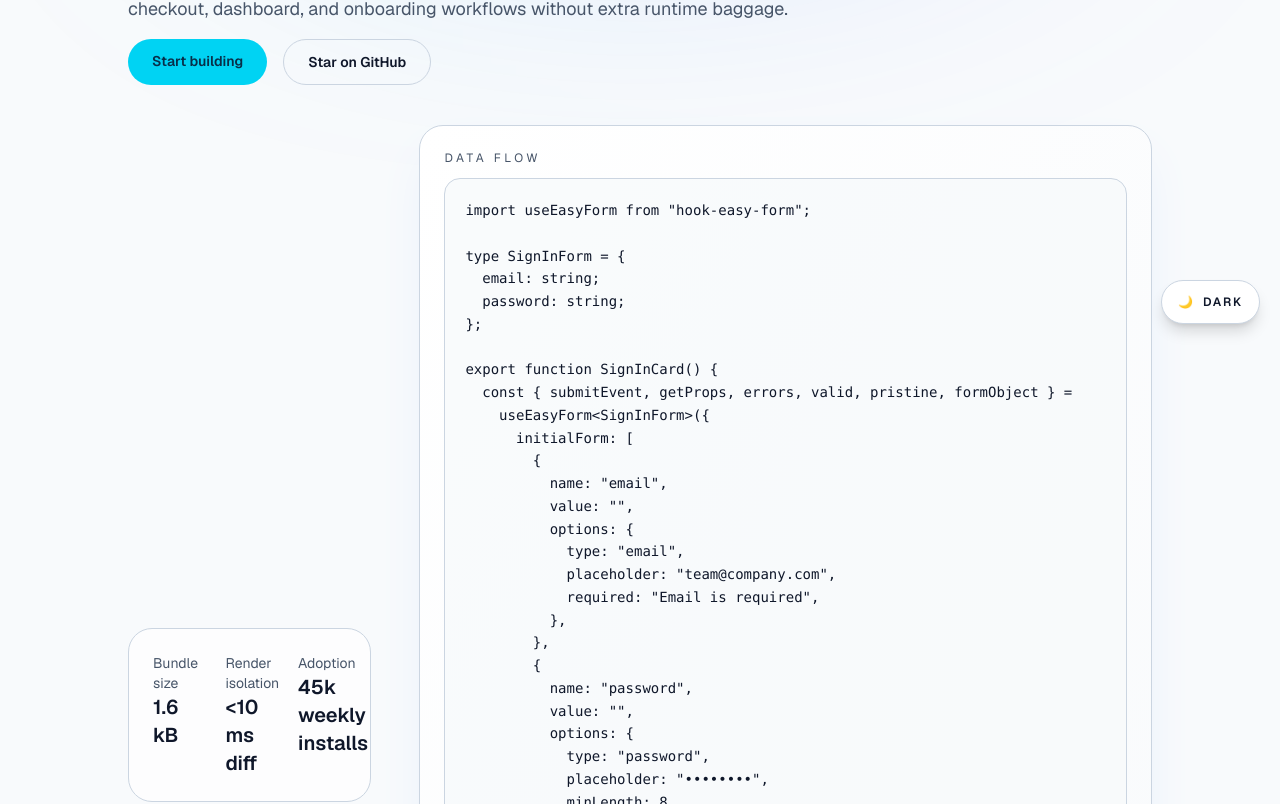
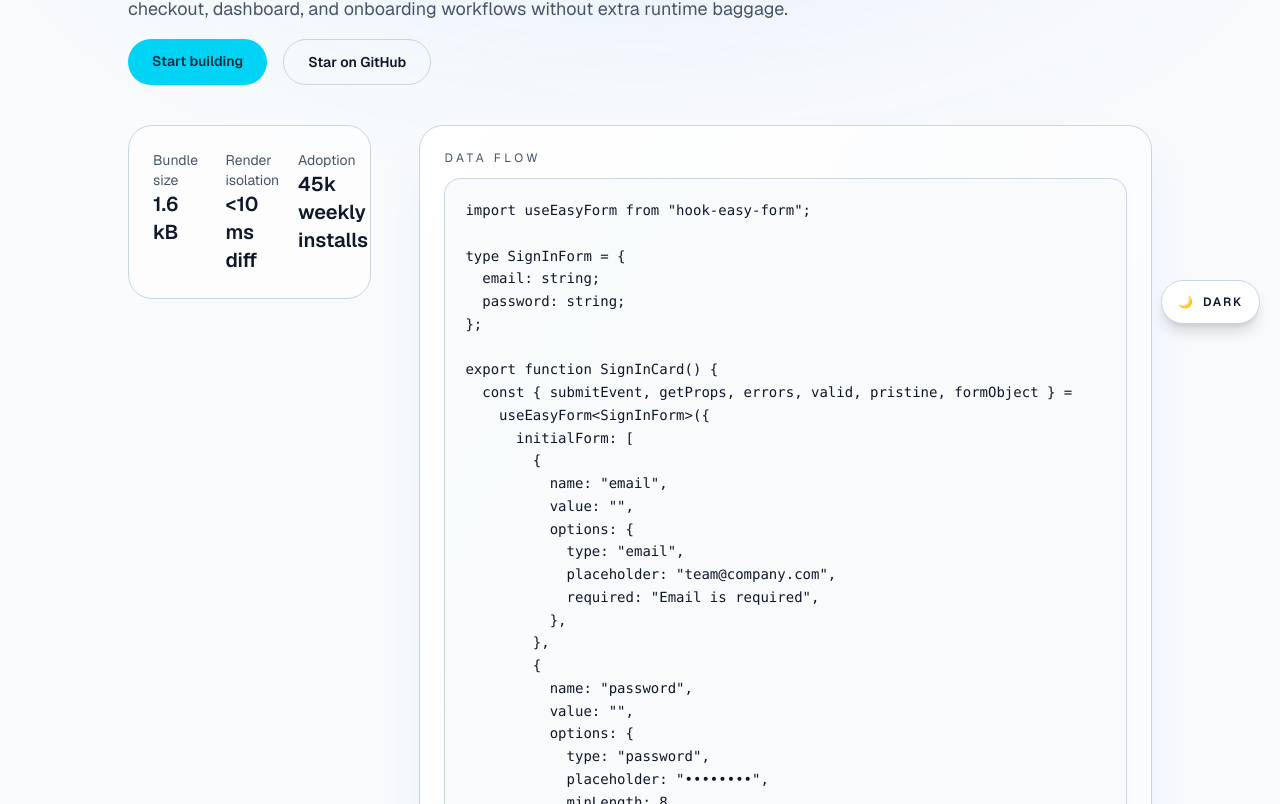
Before and after one commit to EntonyStark/hook-forms-docs, a Next.js app: page / in a window 1280 px wide. Shown: the part 456-1260 px from the top of the page. Built offline with nearby package versions, Linux system fonts and the light colour scheme.

Commit message:
Adjust hero metrics placement and preserve sticky header

```diff
--- a/app/layout.tsx
+++ b/app/layout.tsx
@@ -34,7 +34,7 @@ export default function RootLayout({
         className={`${geistSans.variable} ${geistMono.variable} antialiased`}
       >
         <ThemeProvider attribute="class" defaultTheme="system" enableSystem>
-          <div className="relative min-h-screen overflow-hidden bg-background text-foreground transition-colors">
+          <div className="relative min-h-screen overflow-x-hidden bg-background text-foreground transition-colors">
             <div className="pointer-events-none absolute inset-x-0 top-[-10rem] z-0 flex justify-center">
               <div className="h-[28rem] w-[48rem] rounded-full bg-gradient-to-r from-cyan-500/30 via-blue-500/30 to-indigo-500/30 blur-[140px]" />
             </div>
--- a/app/page.tsx
+++ b/app/page.tsx
@@ -157,8 +157,8 @@ export default function Home() {
           </div>
         </div>
 
-        <div className="grid gap-12 lg:grid-cols-[3fr_2fr] lg:items-center">
-          <dl className="grid gap-6 rounded-3xl border border-border bg-card/70 p-6 text-sm sm:grid-cols-3">
+        <div className="grid gap-12 lg:grid-cols-[3fr_2fr] lg:items-start">
+          <dl className="grid gap-6 self-start rounded-3xl border border-border bg-card/70 p-6 text-sm sm:grid-cols-3">
             {metrics.map((metric) => (
               <div key={metric.label}>
                 <dt className="text-muted-foreground">{metric.label}</dt>
```
